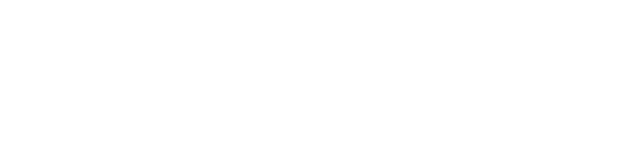
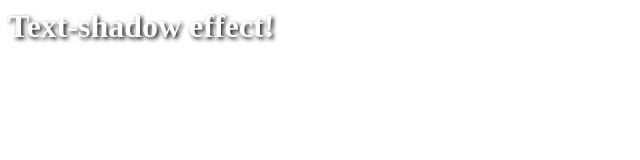
Before and after one commit to vidamarinha/tabelinhaaa, a plain HTML site: page index.html in a window 1280 px wide. Shown: the whole page, without its empty margins (0-640 px from the left). Drawn offline with Linux system fonts and the light colour scheme.

Commit message:
Update index.html

```diff
--- a/index.html
+++ b/index.html
@@ -1,15 +1,15 @@
 <html>
 <head>
 <style>
-body {
-  backgroud-color: lightgreen;
-  color: pink;
+h1{
+  color: white;
+  text-shadow: 2px 2px 4px #000000;
 }
-h1{
-  backgroud
-
-
 </style>
 </head>
+<body>
 
+  <h1>Text-shadow effect!</h1>
+
+</body>
 </html>
```
